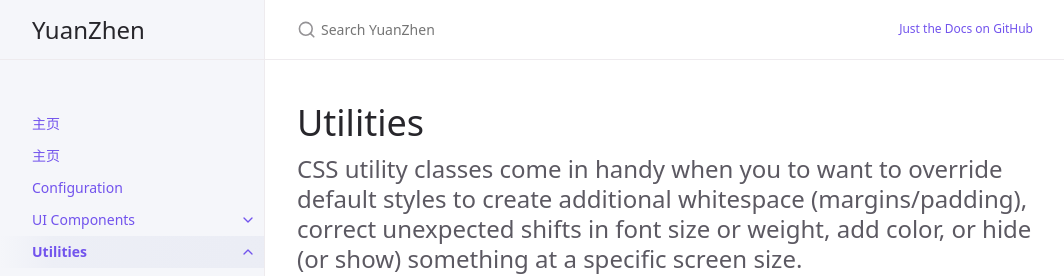
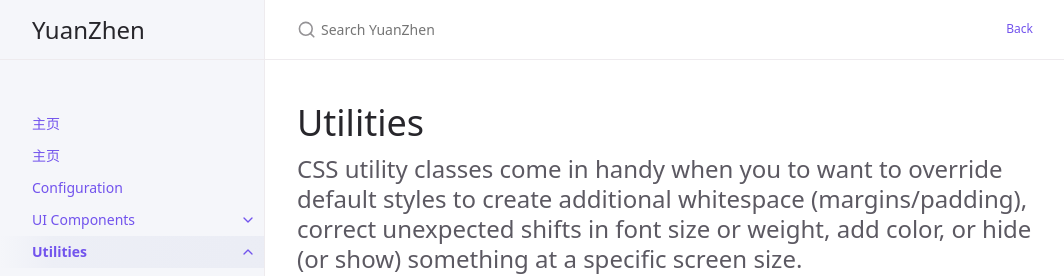
Before and after one commit to yz14/yyh, a Jekyll site: the page built from docs/utilities/utilities.md, in a window 1280 px wide. Shown: the top 276 px of the page, without its empty margins (107-1171 px from the left). Built offline with Jekyll 4.4.1, drawn with Linux system fonts in a browser that asks for light colours.

Commit message:
Update _config.yml

```diff
--- a/_config.yml
+++ b/_config.yml
@@ -64,8 +64,8 @@ heading_anchors: true
 
 # Aux links for the upper right navigation
 aux_links:
-  "Just the Docs on GitHub":
-    - "//github.com/just-the-docs/just-the-docs"
+  "Back":
+    - "yz14.github.io"
 
 # Makes Aux links open in a new tab. Default is false
 aux_links_new_tab: false
@@ -92,7 +92,7 @@ last_edit_time_format: "%b %e %Y at %I:%M %p" # uses ruby's time format: https:/
 # Footer "Edit this page on GitHub" link text
 gh_edit_link: true # show or hide edit this page link
 gh_edit_link_text: "Edit this page on GitHub"
-gh_edit_repository: "https://github.com/just-the-docs/just-the-docs" # the github URL for your repo
+gh_edit_repository: "https://yz14.github.com" # the github URL for your repo
 gh_edit_branch: "main" # the branch that your docs is served from
 # gh_edit_source: docs # the source that your files originate from
 gh_edit_view_mode: "tree" # "tree" or "edit" if you want the user to jump into the editor immediately
```
